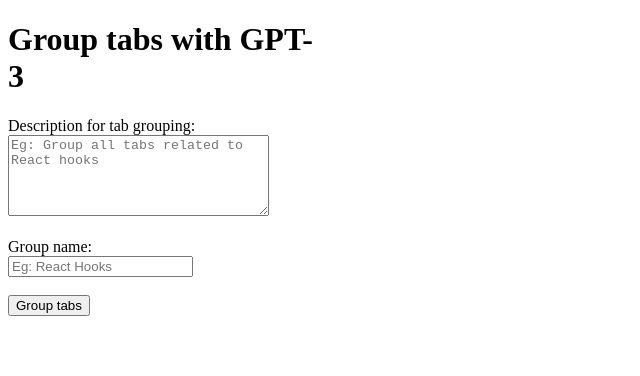
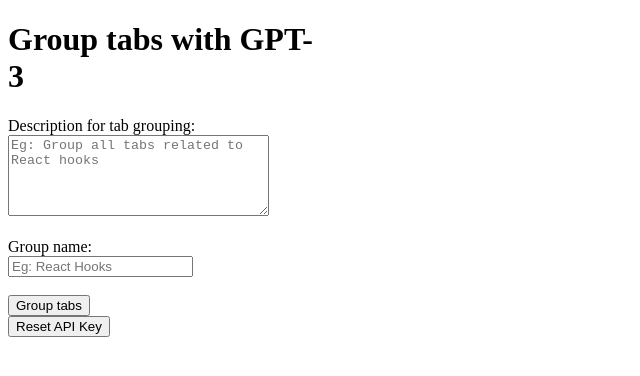
Before and after one commit to prateek3255/tab-tamer, a Svelte app: page / in a window 1280 px wide. Both pictures are taken after typing "Sample123" into the empty fields and a click on the button "Add API Key". Shown: the top 376 px of the page, without its empty margins (0-640 px from the left). Built offline with nearby package versions, Linux system fonts and the light colour scheme; the HTML template or start-up script is replaced by a standard one.

Commit message:
:sparkles: Add reset button

```diff
--- a/src/App.svelte
+++ b/src/App.svelte
@@ -1,6 +1,8 @@
 <script>
   import { onMount } from "svelte";
 
+  // Add your Open AI API key here if you are using a local build
+  // and don't want to add it every time you open the browser.
   let apiKey = null;
 
   let isGrouping = false;
@@ -73,6 +75,12 @@
       event.target.reset();
     }
   }
+
+  function resetAPIKey() {
+    chrome.storage.session.remove("OPEN_AI_API_KEY", () => {
+      apiKey = null;
+    });
+  }
 </script>
 
 <main>
@@ -109,6 +117,7 @@
         {/if}
       </button>
     </form>
+    <button on:click={resetAPIKey} id="reset-api-key" type="submit">Reset API Key</button>
   {:else}
     <h1>Add your Open AI API Key</h1>
     <p>
```
